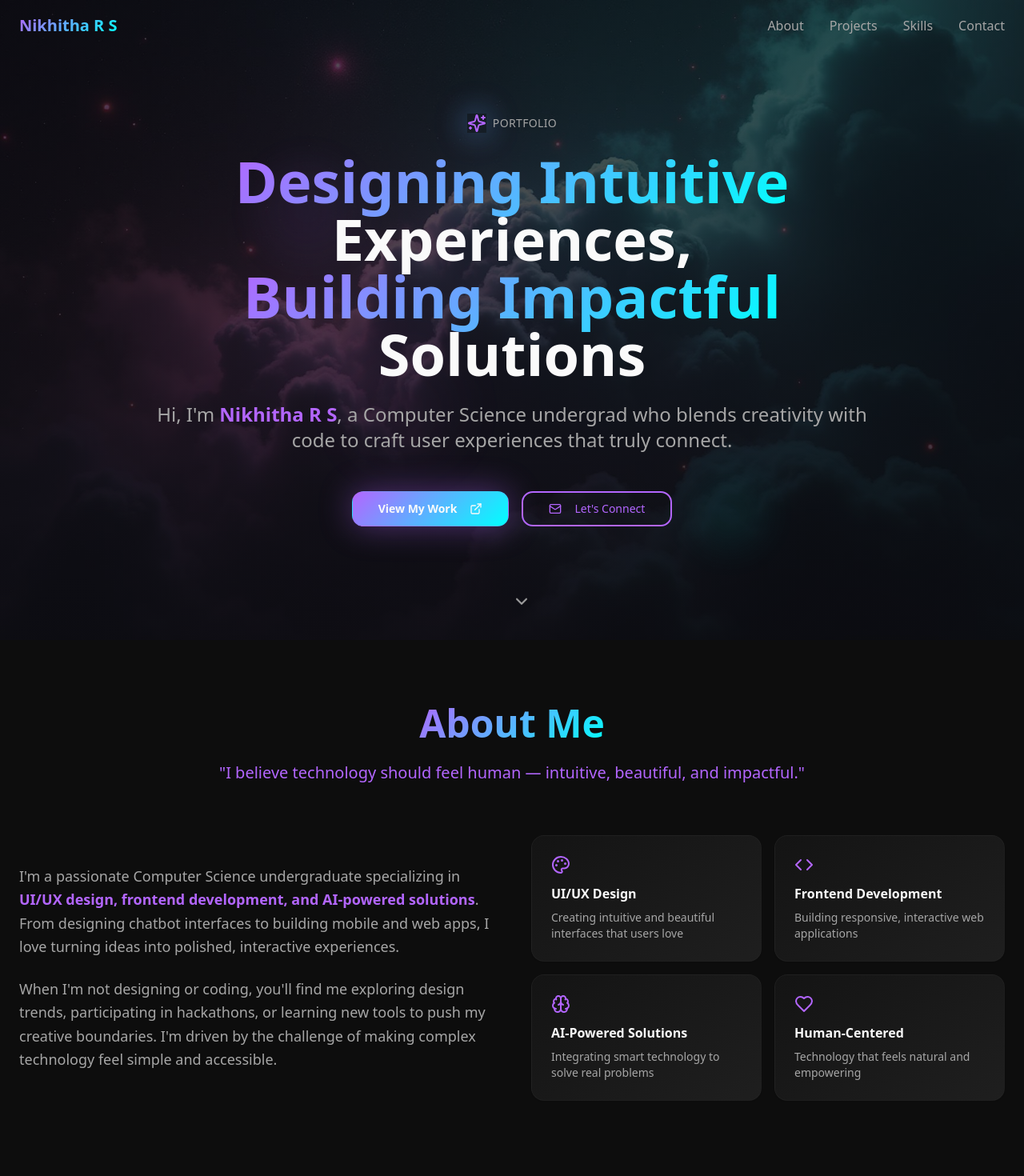
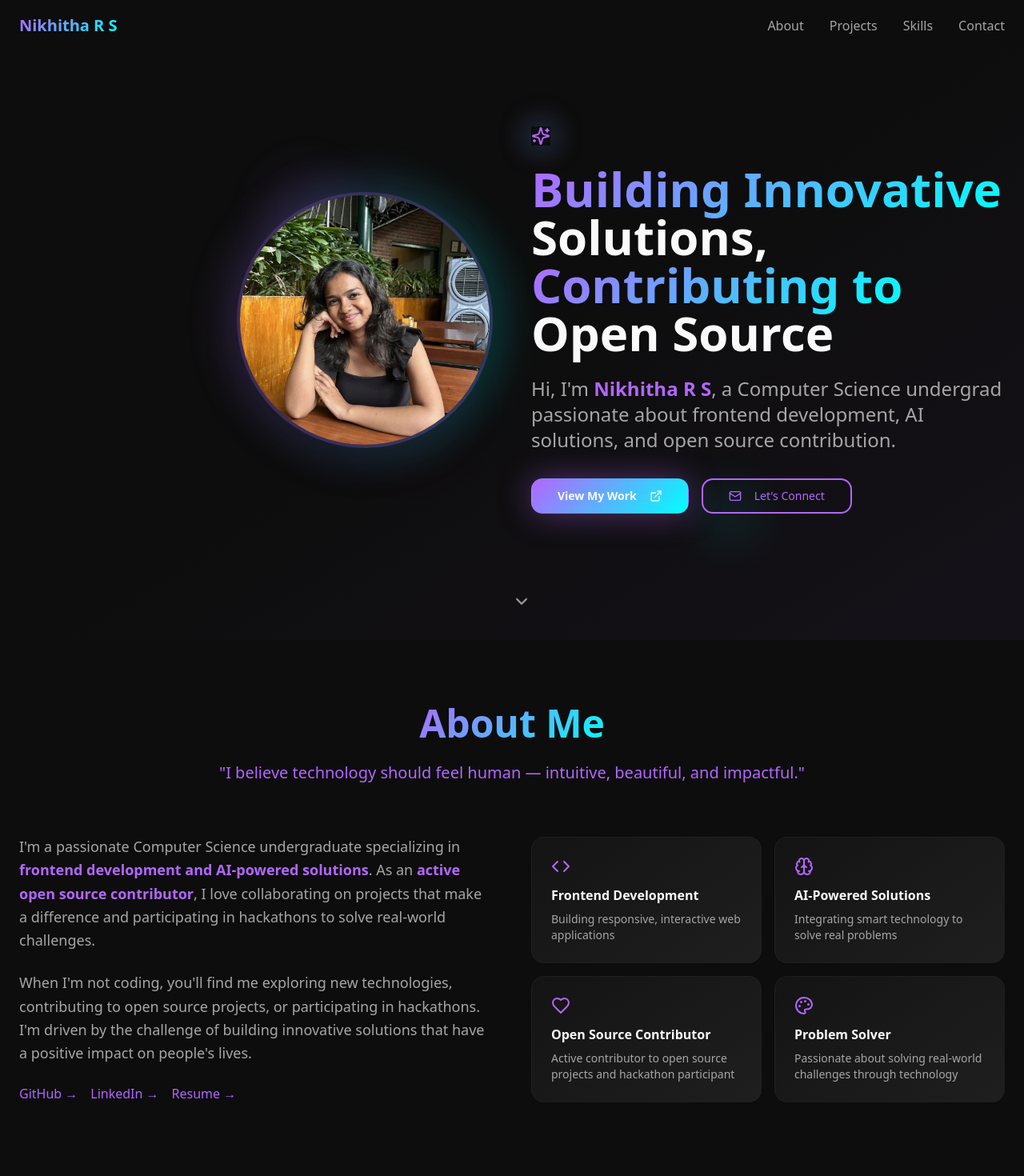
Before and after one commit to NikhithaRS/NikhithaRS.github.io, a React (Vite) app: page / in a window 1280 px wide. Shown: the top 1470 px of the page at 80% size. Built offline with nearby package versions, Linux system fonts and the light colour scheme.

Commit message:
Update portfolio with new information
Remove "Modular Yoga Session App" from projects.
Update About section to mention active open source and hackathon contributor.
Add GitHub, LinkedIn, Resume, and FinBuddy chatbot links.
Remove "Portfolio" headline and attach the provided photo.

```diff
--- a/src/components/AboutSection.tsx
+++ b/src/components/AboutSection.tsx
@@ -3,11 +3,6 @@ import { Heart, Code, Palette, Brain } from "lucide-react";
 
 const AboutSection = () => {
   const highlights = [
-    {
-      icon: <Palette className="w-6 h-6" />,
-      title: "UI/UX Design",
-      description: "Creating intuitive and beautiful interfaces that users love"
-    },
     {
       icon: <Code className="w-6 h-6" />,
       title: "Frontend Development",
@@ -20,8 +15,13 @@ const AboutSection = () => {
     },
     {
       icon: <Heart className="w-6 h-6" />,
-      title: "Human-Centered",
-      description: "Technology that feels natural and empowering"
+      title: "Open Source Contributor",
+      description: "Active contributor to open source projects and hackathon participant"
+    },
+    {
+      icon: <Palette className="w-6 h-6" />,
+      title: "Problem Solver",
+      description: "Passionate about solving real-world challenges through technology"
     }
   ];
 
@@ -40,11 +40,22 @@ const AboutSection = () => {
         <div className="grid lg:grid-cols-2 gap-12 items-center">
           <div className="space-y-6">
             <p className="text-lg text-muted-foreground leading-relaxed">
-              I'm a passionate Computer Science undergraduate specializing in <span className="text-primary font-semibold">UI/UX design, frontend development, and AI-powered solutions</span>. From designing chatbot interfaces to building mobile and web apps, I love turning ideas into polished, interactive experiences.
+              I'm a passionate Computer Science undergraduate specializing in <span className="text-primary font-semibold">frontend development and AI-powered solutions</span>. As an <span className="text-primary font-semibold">active open source contributor</span>, I love collaborating on projects that make a difference and participating in hackathons to solve real-world challenges.
             </p>
             <p className="text-lg text-muted-foreground leading-relaxed">
-              When I'm not designing or coding, you'll find me exploring design trends, participating in hackathons, or learning new tools to push my creative boundaries. I'm driven by the challenge of making complex technology feel simple and accessible.
+              When I'm not coding, you'll find me exploring new technologies, contributing to open source projects, or participating in hackathons. I'm driven by the challenge of building innovative solutions that have a positive impact on people's lives.
             </p>
+            <div className="flex flex-wrap gap-4 mt-6">
+              <a href="https://github.com/NikhithaRS" target="_blank" rel="noopener noreferrer" className="text-primary hover:text-primary-glow transition-colors font-medium">
+                GitHub →
+              </a>
+              <a href="https://www.linkedin.com/in/nikhithars" target="_blank" rel="noopener noreferrer" className="text-primary hover:text-primary-glow transition-colors font-medium">
+                LinkedIn →
+              </a>
+              <a href="https://tinyurl.com/Nikhitha-R-S" target="_blank" rel="noopener noreferrer" className="text-primary hover:text-primary-glow transition-colors font-medium">
+                Resume →
+              </a>
+            </div>
           </div>
 
           <div className="grid sm:grid-cols-2 gap-4">
--- a/src/components/HeroSection.tsx
+++ b/src/components/HeroSection.tsx
@@ -1,6 +1,5 @@
 import { Button } from "@/components/ui/button";
 import { ChevronDown, Sparkles, ExternalLink, Mail } from "lucide-react";
-import heroBg from "@/assets/hero-bg.jpg";
 
 const HeroSection = () => {
   const scrollToProjects = () => {
@@ -12,15 +11,7 @@ const HeroSection = () => {
   };
 
   return (
-    <section
-      className="relative min-h-screen flex items-center justify-center overflow-hidden"
-      style={{
-        backgroundImage: `linear-gradient(rgba(13, 13, 13, 0.7), rgba(13, 13, 13, 0.8)), url(${heroBg})`,
-        backgroundSize: 'cover',
-        backgroundPosition: 'center',
-        backgroundAttachment: 'fixed'
-      }}
-    >
+    <section className="relative min-h-screen flex items-center justify-center overflow-hidden bg-gradient-to-br from-background via-background/95 to-primary/5">
       {/* Animated background elements */}
       <div className="absolute inset-0 opacity-30">
         <div className="absolute top-1/4 left-1/4 w-32 h-32 bg-primary/20 rounded-full blur-xl animate-float"></div>
@@ -28,28 +19,41 @@ const HeroSection = () => {
         <div className="absolute bottom-1/4 left-1/3 w-40 h-40 bg-primary-glow/10 rounded-full blur-2xl animate-float" style={{ animationDelay: '4s' }}></div>
       </div>
 
-      <div className="container mx-auto px-6 text-center relative z-10">
-        <div className="animate-fade-in">
-          <div className="flex items-center justify-center gap-2 mb-6">
-            <Sparkles className="w-6 h-6 text-primary animate-glow-pulse" />
-            <span className="text-sm text-muted-foreground tracking-wide uppercase">Portfolio</span>
+      <div className="container mx-auto px-6 relative z-10">
+        <div className="grid lg:grid-cols-2 gap-12 items-center">
+          {/* Left side - Profile Image */}
+          <div className="flex justify-center lg:justify-end order-2 lg:order-1">
+            <div className="relative group">
+              <div className="absolute -inset-4 bg-gradient-to-r from-primary to-accent rounded-full opacity-20 group-hover:opacity-30 transition-opacity duration-300 blur-xl"></div>
+              <img
+                src="/lovable-uploads/14f07726-8f1b-4038-8626-83dafe946003.png"
+                alt="Nikhitha R S - Computer Science Student and Developer"
+                className="relative w-80 h-80 object-cover rounded-full border-4 border-primary/20 shadow-2xl group-hover:scale-105 transition-transform duration-300"
+              />
+            </div>
           </div>
 
-          <h1 className="text-5xl md:text-7xl font-bold mb-6 leading-tight">
-            <span className="gradient-text">Designing Intuitive</span>
+          {/* Right side - Content */}
+          <div className="text-center lg:text-left animate-fade-in order-1 lg:order-2">
+            <div className="flex items-center justify-center lg:justify-start gap-2 mb-6">
+              <Sparkles className="w-6 h-6 text-primary animate-glow-pulse" />
+            </div>
+
+            <h1 className="text-4xl md:text-6xl font-bold mb-6 leading-tight">
+              <span className="gradient-text">Building Innovative</span>
               <br />
-            <span className="text-foreground">Experiences,</span>
+              <span className="text-foreground">Solutions,</span>
               <br />
-            <span className="gradient-text">Building Impactful</span>
+              <span className="gradient-text">Contributing to</span>
               <br />
-            <span className="text-foreground">Solutions</span>
+              <span className="text-foreground">Open Source</span>
             </h1>
 
-          <p className="text-xl md:text-2xl text-muted-foreground mb-12 max-w-4xl mx-auto leading-relaxed">
-            Hi, I'm <span className="text-primary font-semibold">Nikhitha R S</span>, a Computer Science undergrad who blends creativity with code to craft user experiences that truly connect.
+            <p className="text-xl md:text-2xl text-muted-foreground mb-8 max-w-2xl mx-auto lg:mx-0 leading-relaxed">
+              Hi, I'm <span className="text-primary font-semibold">Nikhitha R S</span>, a Computer Science undergrad passionate about frontend development, AI solutions, and open source contribution.
             </p>
 
-          <div className="flex flex-col sm:flex-row gap-4 justify-center items-center">
+            <div className="flex flex-col sm:flex-row gap-4 justify-center lg:justify-start items-center">
               <Button
                 variant="hero"
                 size="lg"
@@ -71,6 +75,7 @@ const HeroSection = () => {
             </div>
           </div>
         </div>
+      </div>
 
       {/* Scroll indicator */}
       <div className="absolute bottom-8 left-1/2 transform -translate-x-1/2 animate-bounce">
--- a/src/components/ProjectsSection.tsx
+++ b/src/components/ProjectsSection.tsx
@@ -20,11 +20,12 @@ const ProjectsSection = () => {
       color: "bg-accent/10 border-accent/20"
     },
     {
-      title: "Modular Yoga Session App",
-      description: "Smart yoga mat companion app syncing poses, audio, and images dynamically in Flutter.",
-      icon: <Activity className="w-6 h-6" />,
-      tags: ["Flutter", "Dart", "Real-time Sync", "Mobile"],
-      color: "bg-primary-glow/10 border-primary-glow/20"
+      title: "FinBuddy AI Chatbot",
+      description: "AI-powered financial assistant helping users with budgeting, expense tracking, and financial advice.",
+      icon: <Brain className="w-6 h-6" />,
+      tags: ["AI/ML", "Chatbot", "Finance", "API Integration"],
+      color: "bg-primary-glow/10 border-primary-glow/20",
+      github: "https://github.com/NikhithaRS/finbuddy.git"
     },
     {
       title: "YouTube UI Clone (Flutter)",
```
Also changed, not shown: public/lovable-uploads/14f07726-8f1b-4038-8626-83dafe946003.png (added). Lines whose indentation alone changed are shown as unchanged.
